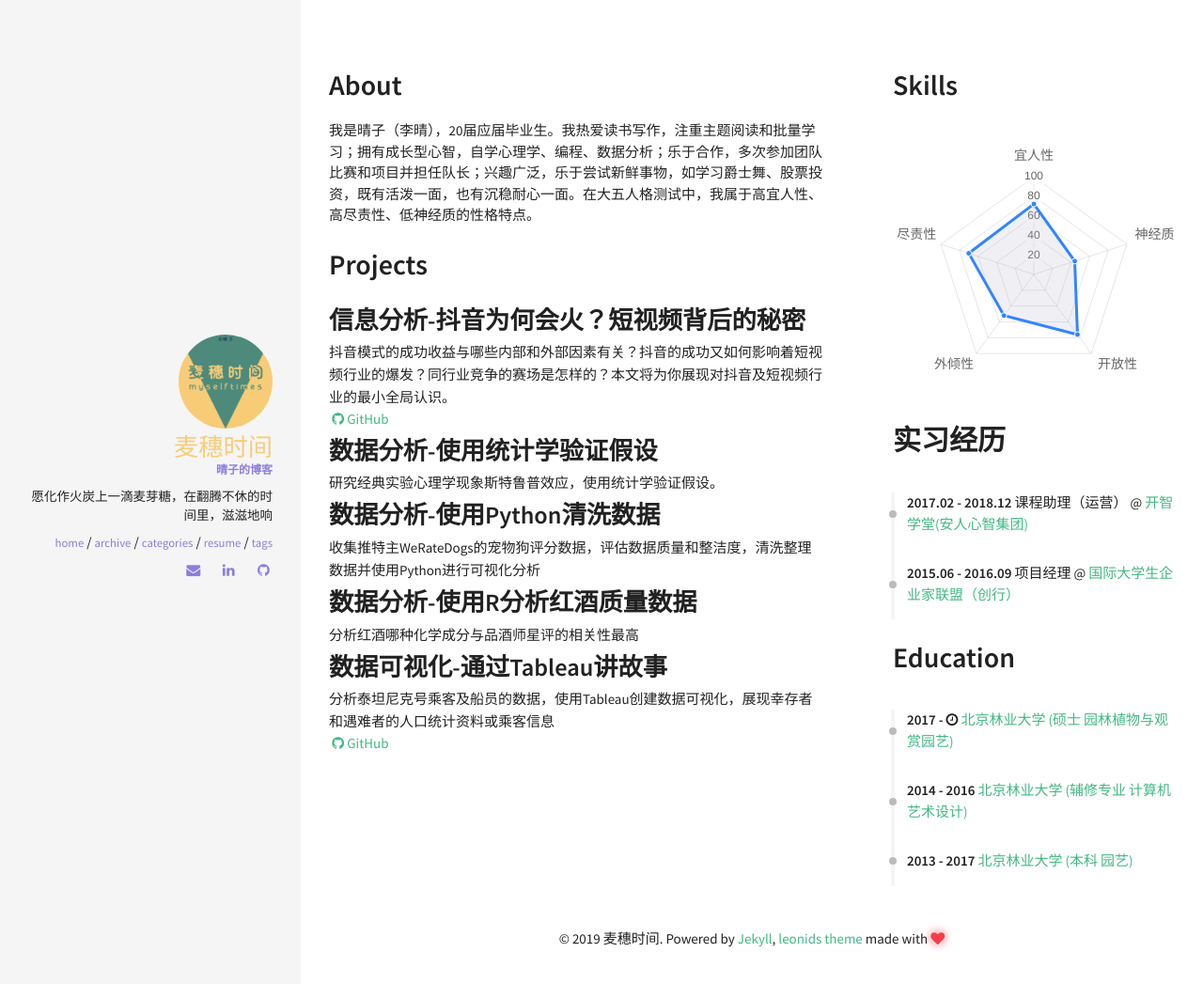
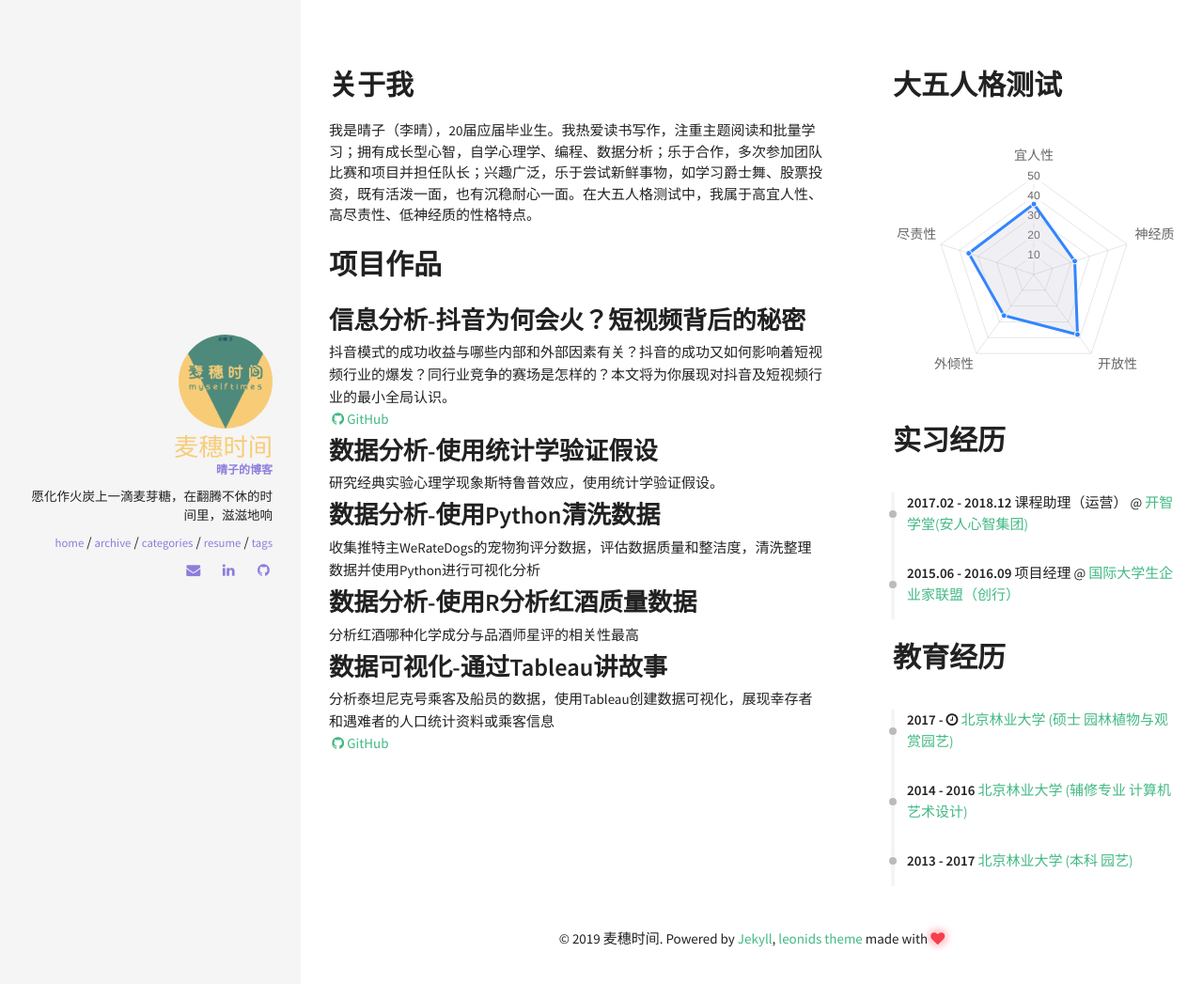
Before and after one commit to myselftimes/myselftimes.github.io, a Jekyll site: the page built from resume.html, in a window 1280 px wide. Shown: the top 1047 px of the page at 94% size. Built offline with Jekyll 4.4.1, drawn with Linux system fonts in a browser that asks for light colours; nearby versions of some CDN libraries.

Commit message:
update resume

```diff
--- a/_data/index/skills.yml
+++ b/_data/index/skills.yml
@@ -3,4 +3,4 @@
 label: Ability
 id : cs
 aspects: 宜人性, 神经质, 开放性, 外倾性, 尽责性
-percentage: 72, 44, 76, 52, 70
+percentage: 36, 22, 38, 26, 35
--- a/_includes/sections/about.html
+++ b/_includes/sections/about.html
@@ -1,4 +1,4 @@
-<h1><span data-i18n="skills.my_skills">About</span></h1>
+<h1><span data-i18n="skills.my_skills">关于我</span></h1>
 
 <div>
 我是晴子（李晴），20届应届毕业生。我热爱读书写作，注重主题阅读和批量学习；拥有成长型心智，自学心理学、编程、数据分析；乐于合作，多次参加团队比赛和项目并担任队长；兴趣广泛，乐于尝试新鲜事物，如学习爵士舞、股票投资，既有活泼一面，也有沉稳耐心一面。在大五人格测试中，我属于高宜人性、高尽责性、低神经质的性格特点。
--- a/_includes/sections/education.html
+++ b/_includes/sections/education.html
@@ -1,5 +1,5 @@
 <div class="navy-line"></div>
-<h1><span data-i18n="skills.my_skills">Education</span></h1>
+<h1><span data-i18n="skills.my_skills">教育经历</span></h1>
 
 <div class="archive">
   <div class="timeline" id="timeline">
--- a/_includes/sections/projects.html
+++ b/_includes/sections/projects.html
@@ -1,4 +1,4 @@
-<h1><span data-i18n="skills.my_skills">Projects</span></h1>
+<h1><span data-i18n="skills.my_skills">项目作品</span></h1>
 
 {% for project in site.data.index.projects %}
     <div class="row">
--- a/_includes/sections/skills.html
+++ b/_includes/sections/skills.html
@@ -1,5 +1,5 @@
 <script src="https://cdnjs.cloudflare.com/ajax/libs/Chart.js/2.6.0/Chart.min.js"></script>
-<h1><span data-i18n="skills.my_skills">Skills</span></h1>
+<h1><span data-i18n="skills.my_skills">大五人格测试</span></h1>
 <canvas id="{{ site.data.index.skills.id }}" height="500" width="500"></canvas>
 <script>
     var ctx = document.getElementById("{{ site.data.index.skills.id }}");
```
Also changed, not shown: other parts of _includes/sections/skills.html (+1 -1 lines).
